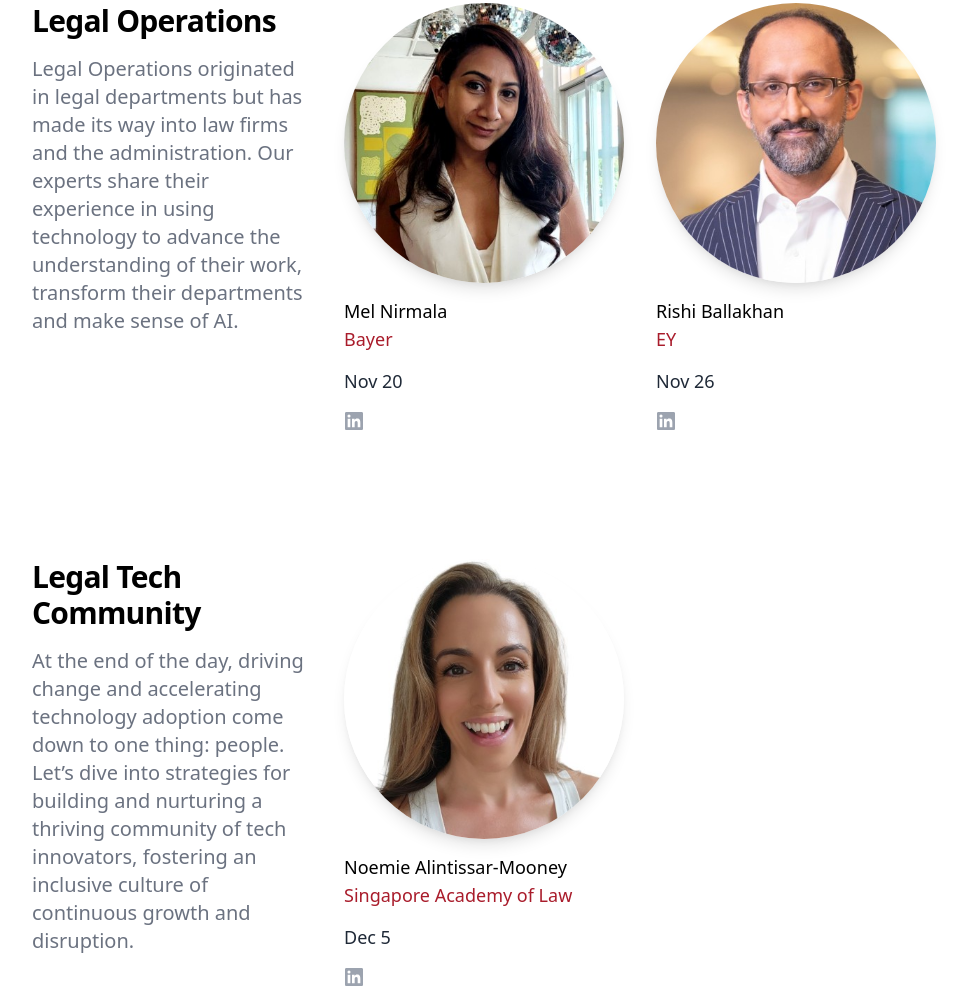
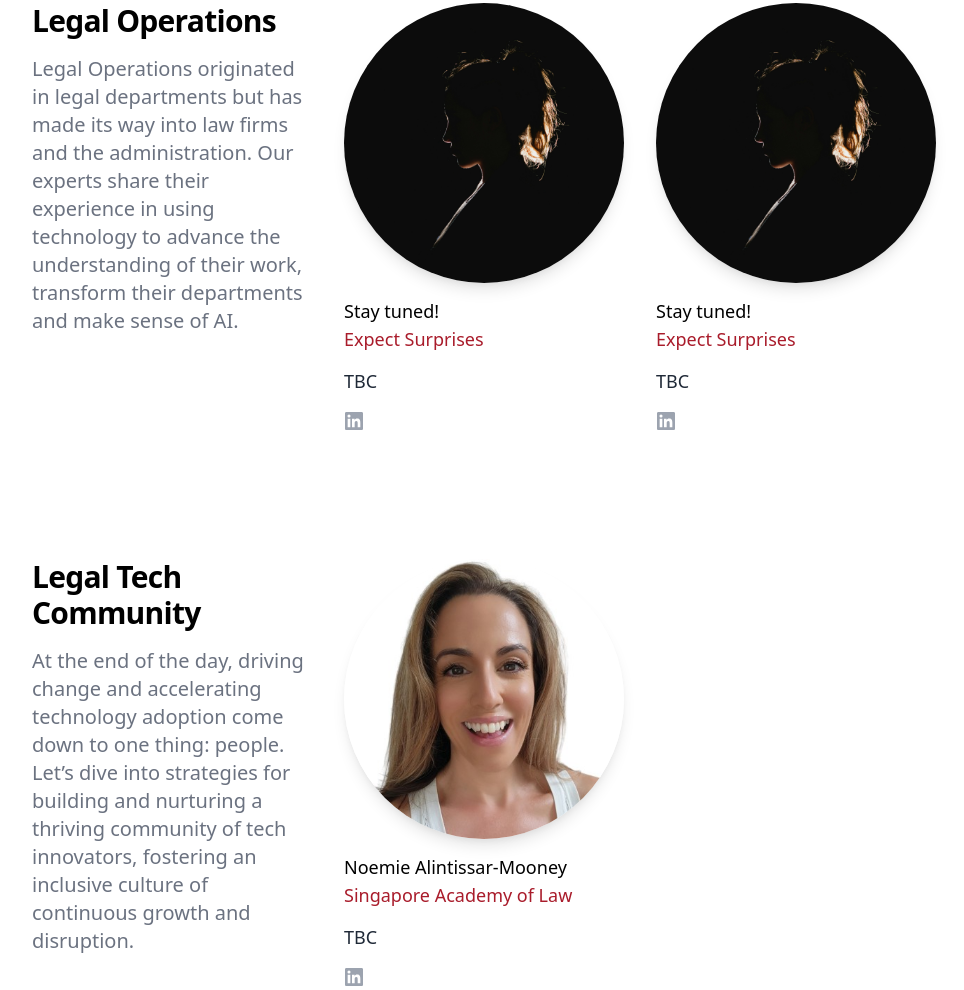
Before and after one commit to cltds/essentials, a website: page index.html in a window 1280 px wide. Shown: the part 4227-5217 px from the top of the page, without its empty margins (0-964 px from the left). Drawn offline with Linux system fonts and the light colour scheme; a script that the page names is missing; a web font is replaced by a local one.

Commit message:
without unconfirmed, good to go live

```diff
--- a/index.html
+++ b/index.html
@@ -366,6 +366,8 @@
 				<ul class="space-y-12 sm:grid sm:grid-cols-3 sm:gap-x-6 sm:gap-y-12 sm:space-y-0 lg:gap-x-8">
 					<li>
 						<div class="space-y-4"><a href="https://www.linkedin.com/in/linda-kuschel-444535213" target="_blank" class="space-y-4"><div class="aspect-w-2 aspect-h-2 px-6"><img class="object-cover shadow-lg rounded-full" src="img/linda-kuschel.jpg" alt="Linda Kuschel"></div><div class="text-lg leading-6 font-medium space-y-1"><h3>Linda Kuschel</h3><p class="text-blsRed">Bucerius Law School</p></div><div class="text-lg space-y-1"><p class="text-gray-500"></p><p class="text-gray-800">Nov 14</p></div></a><ul class="flex space-x-5"></a></li><li><a href="https://www.linkedin.com/in/linda-kuschel-444535213" class="text-gray-400 hover:text-gray-500"><span class="sr-only">LinkedIn</span><svg class="w-5 h-5" fill="currentColor" viewBox="0 0 20 20" aria-hidden="true"><path fill-rule="evenodd" d="M16.338 16.338H13.67V12.16c0-.995-.017-2.277-1.387-2.277-1.39 0-1.601 1.086-1.601 2.207v4.248H8.014v-8.59h2.559v1.174h.037c.356-.675 1.227-1.387 2.526-1.387 2.703 0 3.203 1.778 3.203 4.092v4.711zM5.005 6.575a1.548 1.548 0 11-.003-3.096 1.548 1.548 0 01.003 3.096zm-1.337 9.763H6.34v-8.59H3.667v8.59zM17.668 1H2.328C1.595 1 1 1.581 1 2.298v15.403C1 18.418 1.595 19 2.328 19h15.34c.734 0 1.332-.582 1.332-1.299V2.298C19 1.581 18.402 1 17.668 1z" clip-rule="evenodd" /></svg></a></li></ul></div>
+					<li>
+							<div class="space-y-4"><a href="" target="_blank" class="space-y-4"><div class="aspect-w-2 aspect-h-2 px-6"><img class="object-cover shadow-lg rounded-full" src="img/tbd.jpg" alt="tbd"></div><div class="text-lg leading-6 font-medium space-y-1"><h3>Stay tuned!</h3><p class="text-blsRed">Expect Surprises</p></div><div class="text-lg space-y-1"><p class="text-gray-500"></p><p class="text-gray-800">TBC</p></div></a><ul class="flex space-x-5"> <li><a href="" class="text-gray-400 hover:text-gray-500"><span class="sr-only">LinkedIn</span><svg class="w-5 h-5" fill="currentColor" viewBox="0 0 20 20" aria-hidden="true"><path fill-rule="evenodd" d="M16.338 16.338H13.67V12.16c0-.995-.017-2.277-1.387-2.277-1.39 0-1.601 1.086-1.601 2.207v4.248H8.014v-8.59h2.559v1.174h.037c.356-.675 1.227-1.387 2.526-1.387 2.703 0 3.203 1.778 3.203 4.092v4.711zM5.005 6.575a1.548 1.548 0 11-.003-3.096 1.548 1.548 0 01.003 3.096zm-1.337 9.763H6.34v-8.59H3.667v8.59zM17.668 1H2.328C1.595 1 1 1.581 1 2.298v15.403C1 18.418 1.595 19 2.328 19h15.34c.734 0 1.332-.582 1.332-1.299V2.298C19 1.581 18.402 1 17.668 1z" clip-rule="evenodd" /></svg></a></li></ul></div>
 					</li>
 				</ul>
 			</div>
@@ -405,10 +407,9 @@
 			<div class="lg:col-span-3">
 				<ul class="space-y-12 sm:grid sm:grid-cols-3 sm:gap-x-6 sm:gap-y-12 sm:space-y-0 lg:gap-x-8">
 					<li>
-						<div class="space-y-4"><a href="https://www.linkedin.com/in/mel-nirmala-599b2581/" target="_blank" class="space-y-4"><div class="aspect-w-2 aspect-h-2 px-6"><img class="object-cover shadow-lg rounded-full" src="img/mel-nirmala.jpg" alt="Mel Nirmala"></div><div class="text-lg leading-6 font-medium space-y-1"><h3>Mel Nirmala</h3><p class="text-blsRed">Bayer</p></div><div class="text-lg space-y-1"><p class="text-gray-500"></p><p class="text-gray-800">Nov 20</p></div></a><ul class="flex space-x-5"><li><a href="https://www.linkedin.com/in/mel-nirmala-599b2581/" class="text-gray-400 hover:text-gray-500"><span class="sr-only">LinkedIn</span><svg class="w-5 h-5" fill="currentColor" viewBox="0 0 20 20" aria-hidden="true"><path fill-rule="evenodd" d="M16.338 16.338H13.67V12.16c0-.995-.017-2.277-1.387-2.277-1.39 0-1.601 1.086-1.601 2.207v4.248H8.014v-8.59h2.559v1.174h.037c.356-.675 1.227-1.387 2.526-1.387 2.703 0 3.203 1.778 3.203 4.092v4.711zM5.005 6.575a1.548 1.548 0 11-.003-3.096 1.548 1.548 0 01.003 3.096zm-1.337 9.763H6.34v-8.59H3.667v8.59zM17.668 1H2.328C1.595 1 1 1.581 1 2.298v15.403C1 18.418 1.595 19 2.328 19h15.34c.734 0 1.332-.582 1.332-1.299V2.298C19 1.581 18.402 1 17.668 1z" clip-rule="evenodd" /></svg></a></li></ul></div>
-					</li>
+						<div class="space-y-4"><a href="" target="_blank" class="space-y-4"><div class="aspect-w-2 aspect-h-2 px-6"><img class="object-cover shadow-lg rounded-full" src="img/tbd.jpg" alt="tbd"></div><div class="text-lg leading-6 font-medium space-y-1"><h3>Stay tuned!</h3><p class="text-blsRed">Expect Surprises</p></div><div class="text-lg space-y-1"><p class="text-gray-500"></p><p class="text-gray-800">TBC</p></div></a><ul class="flex space-x-5"> <li><a href="" class="text-gray-400 hover:text-gray-500"><span class="sr-only">LinkedIn</span><svg class="w-5 h-5" fill="currentColor" viewBox="0 0 20 20" aria-hidden="true"><path fill-rule="evenodd" d="M16.338 16.338H13.67V12.16c0-.995-.017-2.277-1.387-2.277-1.39 0-1.601 1.086-1.601 2.207v4.248H8.014v-8.59h2.559v1.174h.037c.356-.675 1.227-1.387 2.526-1.387 2.703 0 3.203 1.778 3.203 4.092v4.711zM5.005 6.575a1.548 1.548 0 11-.003-3.096 1.548 1.548 0 01.003 3.096zm-1.337 9.763H6.34v-8.59H3.667v8.59zM17.668 1H2.328C1.595 1 1 1.581 1 2.298v15.403C1 18.418 1.595 19 2.328 19h15.34c.734 0 1.332-.582 1.332-1.299V2.298C19 1.581 18.402 1 17.668 1z" clip-rule="evenodd" /></svg></a></li></ul></div>					</li>
 					<li>
-						<div class="space-y-4"><a href="https://www.linkedin.com/in/rishi-ballakhan-586005197/" target="_blank" class="space-y-4"><div class="aspect-w-2 aspect-h-2 px-6"><img class="object-cover shadow-lg rounded-full" src="img/rishi-ballakhan.jpg" alt="Rishi Ballakhan"></div><div class="text-lg leading-6 font-medium space-y-1"><h3>Rishi Ballakhan</h3><p class="text-blsRed">EY</p></div><div class="text-lg space-y-1"><p class="text-gray-500"></p><p class="text-gray-800">Nov 26</p></div></a><ul class="flex space-x-5"> <li><a href="https://www.linkedin.com/in/rishi-ballakhan-586005197/" class="text-gray-400 hover:text-gray-500"><span class="sr-only">LinkedIn</span><svg class="w-5 h-5" fill="currentColor" viewBox="0 0 20 20" aria-hidden="true"><path fill-rule="evenodd" d="M16.338 16.338H13.67V12.16c0-.995-.017-2.277-1.387-2.277-1.39 0-1.601 1.086-1.601 2.207v4.248H8.014v-8.59h2.559v1.174h.037c.356-.675 1.227-1.387 2.526-1.387 2.703 0 3.203 1.778 3.203 4.092v4.711zM5.005 6.575a1.548 1.548 0 11-.003-3.096 1.548 1.548 0 01.003 3.096zm-1.337 9.763H6.34v-8.59H3.667v8.59zM17.668 1H2.328C1.595 1 1 1.581 1 2.298v15.403C1 18.418 1.595 19 2.328 19h15.34c.734 0 1.332-.582 1.332-1.299V2.298C19 1.581 18.402 1 17.668 1z" clip-rule="evenodd" /></svg></a></li></ul></div>
+						<div class="space-y-4"><a href="" target="_blank" class="space-y-4"><div class="aspect-w-2 aspect-h-2 px-6"><img class="object-cover shadow-lg rounded-full" src="img/tbd.jpg" alt="tbd"></div><div class="text-lg leading-6 font-medium space-y-1"><h3>Stay tuned!</h3><p class="text-blsRed">Expect Surprises</p></div><div class="text-lg space-y-1"><p class="text-gray-500"></p><p class="text-gray-800">TBC</p></div></a><ul class="flex space-x-5"> <li><a href="" class="text-gray-400 hover:text-gray-500"><span class="sr-only">LinkedIn</span><svg class="w-5 h-5" fill="currentColor" viewBox="0 0 20 20" aria-hidden="true"><path fill-rule="evenodd" d="M16.338 16.338H13.67V12.16c0-.995-.017-2.277-1.387-2.277-1.39 0-1.601 1.086-1.601 2.207v4.248H8.014v-8.59h2.559v1.174h.037c.356-.675 1.227-1.387 2.526-1.387 2.703 0 3.203 1.778 3.203 4.092v4.711zM5.005 6.575a1.548 1.548 0 11-.003-3.096 1.548 1.548 0 01.003 3.096zm-1.337 9.763H6.34v-8.59H3.667v8.59zM17.668 1H2.328C1.595 1 1 1.581 1 2.298v15.403C1 18.418 1.595 19 2.328 19h15.34c.734 0 1.332-.582 1.332-1.299V2.298C19 1.581 18.402 1 17.668 1z" clip-rule="evenodd" /></svg></a></li></ul></div>
 					</li>
 				</ul>
 			</div>
@@ -425,7 +426,7 @@
 			<div class="lg:col-span-3">
 				<ul class="space-y-12 sm:grid sm:grid-cols-3 sm:gap-x-6 sm:gap-y-12 sm:space-y-0 lg:gap-x-8">
 					<li>
-						<div class="space-y-4"><a href="https://www.linkedin.com/in/noemiealintissar/" target="_blank" class="space-y-4"><div class="aspect-w-2 aspect-h-2 px-6"><img class="object-cover shadow-lg rounded-full" src="img/noemie-alintissar-mooney.jpg" alt="Noemie Alintissar-Mooney"></div><div class="text-lg leading-6 font-medium space-y-1"><h3>Noemie Alintissar-Mooney</h3><p class="text-blsRed">Singapore Academy of Law</p></div><div class="text-lg space-y-1"><p class="text-gray-500"></p><p class="text-gray-800">Dec 5</p></div></a><ul class="flex space-x-5"><li><a href="https://www.linkedin.com/in/noemiealintissar/" class="text-gray-400 hover:text-gray-500"><span class="sr-only">LinkedIn</span><svg class="w-5 h-5" fill="currentColor" viewBox="0 0 20 20" aria-hidden="true"><path fill-rule="evenodd" d="M16.338 16.338H13.67V12.16c0-.995-.017-2.277-1.387-2.277-1.39 0-1.601 1.086-1.601 2.207v4.248H8.014v-8.59h2.559v1.174h.037c.356-.675 1.227-1.387 2.526-1.387 2.703 0 3.203 1.778 3.203 4.092v4.711zM5.005 6.575a1.548 1.548 0 11-.003-3.096 1.548 1.548 0 01.003 3.096zm-1.337 9.763H6.34v-8.59H3.667v8.59zM17.668 1H2.328C1.595 1 1 1.581 1 2.298v15.403C1 18.418 1.595 19 2.328 19h15.34c.734 0 1.332-.582 1.332-1.299V2.298C19 1.581 18.402 1 17.668 1z" clip-rule="evenodd" /></svg></a></li></ul></div>
+						<div class="space-y-4"><a href="https://www.linkedin.com/in/noemiealintissar/" target="_blank" class="space-y-4"><div class="aspect-w-2 aspect-h-2 px-6"><img class="object-cover shadow-lg rounded-full" src="img/noemie-alintissar-mooney.jpg" alt="Noemie Alintissar-Mooney"></div><div class="text-lg leading-6 font-medium space-y-1"><h3>Noemie Alintissar-Mooney</h3><p class="text-blsRed">Singapore Academy of Law</p></div><div class="text-lg space-y-1"><p class="text-gray-500"></p><p class="text-gray-800">TBC</p></div></a><ul class="flex space-x-5"><li><a href="https://www.linkedin.com/in/noemiealintissar/" class="text-gray-400 hover:text-gray-500"><span class="sr-only">LinkedIn</span><svg class="w-5 h-5" fill="currentColor" viewBox="0 0 20 20" aria-hidden="true"><path fill-rule="evenodd" d="M16.338 16.338H13.67V12.16c0-.995-.017-2.277-1.387-2.277-1.39 0-1.601 1.086-1.601 2.207v4.248H8.014v-8.59h2.559v1.174h.037c.356-.675 1.227-1.387 2.526-1.387 2.703 0 3.203 1.778 3.203 4.092v4.711zM5.005 6.575a1.548 1.548 0 11-.003-3.096 1.548 1.548 0 01.003 3.096zm-1.337 9.763H6.34v-8.59H3.667v8.59zM17.668 1H2.328C1.595 1 1 1.581 1 2.298v15.403C1 18.418 1.595 19 2.328 19h15.34c.734 0 1.332-.582 1.332-1.299V2.298C19 1.581 18.402 1 17.668 1z" clip-rule="evenodd" /></svg></a></li></ul></div>
 					</li>
 				</ul>
 			</div>
```
Also changed, not shown: img/tbd.jpg (added), 1 other file.
